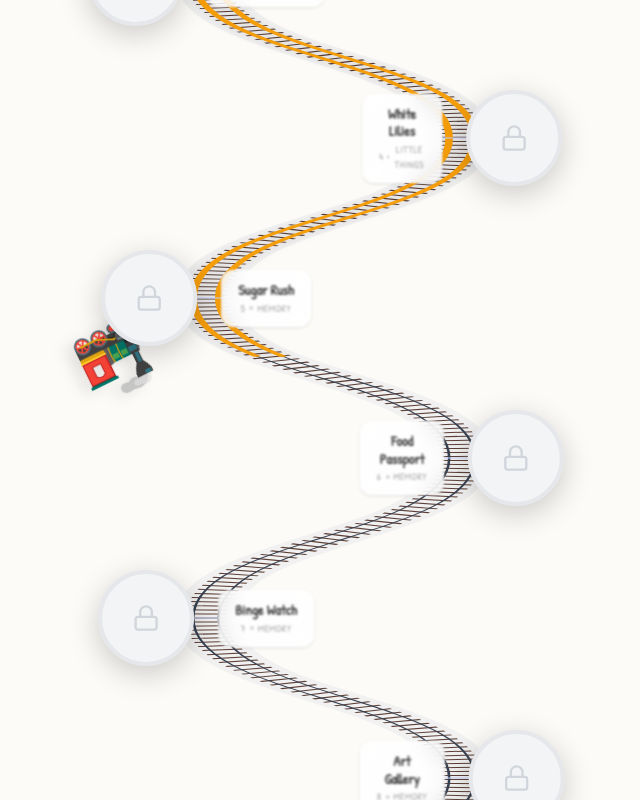
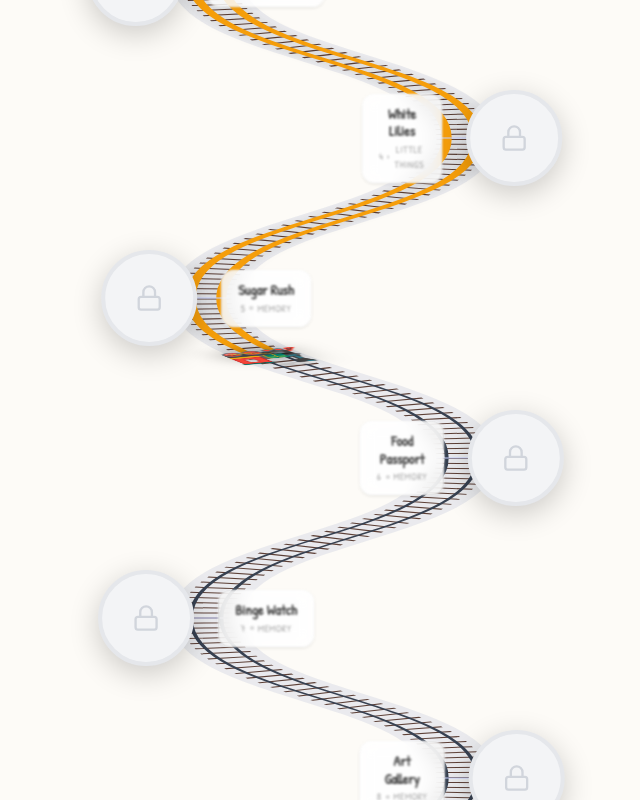
Before and after one commit to Tashon-Braganca/iady, a Next.js app: page /path in a window 1280 px wide. Shown: the part 1492-2292 px from the top of the page, without its empty margins (306-946 px from the left). Built offline with nearby package versions, Linux system fonts and the light colour scheme.

Commit message:
fix: train animation coordinates by moving to SVG

```diff
--- a/components/CurvyPath.tsx
+++ b/components/CurvyPath.tsx
@@ -81,75 +81,87 @@ export default function CurvyPath({ items, renderItem, isMusicPlaying }: CurvyPa
         <path
             d={d}
             stroke="#e5e7eb"
-            strokeWidth="12"
+            strokeWidth="14"
             fill="none"
             strokeLinecap="round"
-            opacity="0.5"
+            opacity="0.8"
         />
 
-        {/* 2. Sleepers (Wooden Ties) - Dashed Line */}
+        {/* 2. Sleepers (Wooden Ties) */}
+        {/* Using a thicker dashed line to simulate sleepers */}
         <path
             d={d}
             stroke="#5D4037"
-            strokeWidth="8"
+            strokeWidth="10"
             fill="none"
             strokeLinecap="butt"
-            strokeDasharray="1 3"
+            strokeDasharray="1 4"
         />
 
         {/* 3. Rails (Steel) */}
         <path
             d={d}
             stroke="#374151"
-            strokeWidth="0.5"
+            strokeWidth="0.8"
             fill="none"
             strokeLinecap="round"
-            transform="translate(-2.5, 0)"
+            transform="translate(-3, 0)"
         />
         <path
             d={d}
             stroke="#374151"
-            strokeWidth="0.5"
+            strokeWidth="0.8"
             fill="none"
             strokeLinecap="round"
-            transform="translate(2.5, 0)"
+            transform="translate(3, 0)"
         />
 
         {/* 4. Progress Fill (Golden/Magical) */}
         <motion.path
             d={d}
             stroke="#F59E0B"
-            strokeWidth="1.5"
+            strokeWidth="2"
             fill="none"
             strokeLinecap="round"
             style={{ pathLength }}
             className="drop-shadow-sm"
-            transform="translate(-2.5, 0)"
+            transform="translate(-3, 0)"
         />
         <motion.path
             d={d}
             stroke="#F59E0B"
-            strokeWidth="1.5"
+            strokeWidth="2"
             fill="none"
             strokeLinecap="round"
             style={{ pathLength }}
             className="drop-shadow-sm"
-            transform="translate(2.5, 0)"
+            transform="translate(3, 0)"
         />
+
+        {/* 5. Animated Train (INSIDE SVG to match coordinates) */}
+        <motion.g
+            style={{
+                offsetPath: `path('${d}')`,
+                offsetDistance: trainOffset,
+                offsetRotate: 'auto',
+            }}
+        >
+            {/* The train emoji centered on the path */}
+            {/* transform origin center to ensure it rotates correctly */}
+            <text
+                x="0"
+                y="0"
+                fontSize="15"
+                textAnchor="middle"
+                dominantBaseline="middle"
+                transform="rotate(90)"
+                style={{ filter: "drop-shadow(0px 2px 4px rgba(0,0,0,0.3))" }}
+            >
+                🚂
+            </text>
+        </motion.g>
+
       </svg>
-
-      {/* Animated Train */}
-      <motion.div
-        className="absolute z-[5] drop-shadow-xl"
-        style={{
-          offsetPath: `path('${d}')`,
-          offsetDistance: trainOffset,
-          offsetRotate: 'auto', // Rotates with path
-          fontSize: '4rem', // Bigger train
-        }}
-      >
-        <div style={{ transform: 'rotate(90deg) translateY(-5px)' }}>🚂</div>
-      </motion.div>
 
       {/* Items Layer */}
       {items.map((item, index) => {
```
